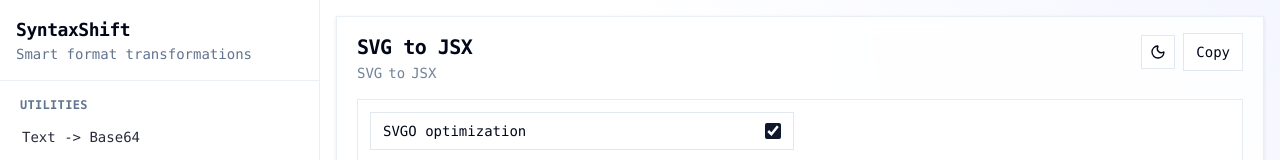
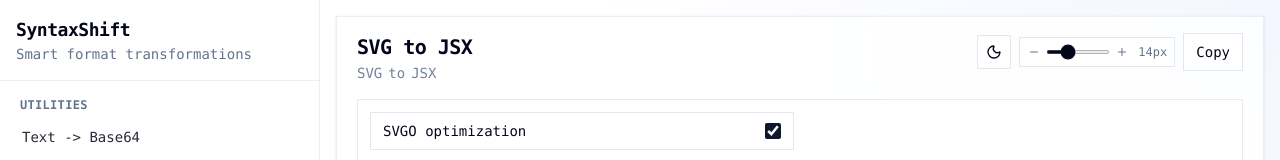
Before and after one commit to salatech/syntaxshift, a Next.js app: page /svg-to-jsx in a window 1280 px wide. Shown: the top 160 px of the page. Built offline with nearby package versions, Linux system fonts and the light colour scheme.

Commit message:
feat: Add font size control to editor panes.

```diff
--- a/components/converter-shell.tsx
+++ b/components/converter-shell.tsx
@@ -1,7 +1,7 @@
 "use client";
 
 import { useEffect, useMemo, useState } from "react";
-import { ArrowLeftRight, Menu, Sparkles, X } from "lucide-react";
+import { ArrowLeftRight, Menu, Minus, Plus, Sparkles, X } from "lucide-react";
 import Link from "next/link";
 
 import { ConverterNav } from "@/components/converter-nav";
@@ -27,6 +27,7 @@
   const [mobileNavOpen, setMobileNavOpen] = useState(false);
   const [settings, setSettings] = useState<ConverterSettings>(() => getDefaultSettings(slug));
   const [reversed, setReversed] = useState(false);
+  const [fontSize, setFontSize] = useState(14);
 
   useEffect(() => {
     setInput(getDefaultInput(slug));
@@ -144,6 +145,21 @@
                 </button>
               ) : null}
               <ThemeToggle />
+              <div className="flex items-center gap-1.5 border border-border bg-background px-2 py-1.5">
+                <Minus className="h-3 w-3 text-muted-foreground" />
+                <input
+                  aria-label="Font size"
+                  className="h-1 w-16 cursor-pointer accent-foreground"
+                  max={24}
+                  min={10}
+                  onChange={(e) => setFontSize(Number(e.target.value))}
+                  step={1}
+                  type="range"
+                  value={fontSize}
+                />
+                <Plus className="h-3 w-3 text-muted-foreground" />
+                <span className="ml-1 w-7 text-xs text-muted-foreground">{fontSize}px</span>
+              </div>
               <button
                 className="border border-border bg-background px-3 py-2 text-sm font-medium transition hover:bg-accent disabled:opacity-50"
                 disabled={!output}
@@ -192,6 +208,7 @@
 
         <section className="relative mt-3 grid min-h-0 flex-1 grid-cols-1 gap-3 pb-20 lg:grid-cols-2 lg:pb-0">
           <EditorPane
+            fontSize={fontSize}
             label={reversed ? converter.targetLabel : converter.sourceLabel}
             language={reversed ? converter.targetLabel : converter.sourceLabel}
             onChange={setInput}
@@ -217,6 +234,7 @@
           )}
 
           <EditorPane
+            fontSize={fontSize}
             label={reversed ? converter.sourceLabel : converter.targetLabel}
             language={reversed ? converter.sourceLabel : converter.targetLabel}
             placeholder={loading ? "Transforming..." : "Output..."}
--- a/components/editor-pane.tsx
+++ b/components/editor-pane.tsx
@@ -15,24 +15,26 @@
   onChange?: (value: string) => void;
   readOnly?: boolean;
   placeholder?: string;
+  fontSize?: number;
 };
 
-const lightTheme = EditorView.theme({
+function makeTheme(isDark: boolean, fontSize: number) {
+  return EditorView.theme({
     "&": {
-    fontSize: "14px",
+      fontSize: `${fontSize}px`,
       backgroundColor: "transparent",
     },
     ".cm-gutters": {
       backgroundColor: "transparent",
       borderRight: "none",
-    color: "oklch(0.55 0.04 257)",
+      color: isDark ? "oklch(0.4 0 0)" : "oklch(0.55 0.04 257)",
     },
     ".cm-content": {
       fontFamily:
         "ui-monospace, SFMono-Regular, Menlo, Monaco, Consolas, 'Liberation Mono', 'Courier New', monospace",
     },
     ".cm-activeLine": {
-    backgroundColor: "oklch(0.93 0.01 255 / 0.5)",
+      backgroundColor: isDark ? "oklch(0.15 0 0 / 0.8)" : "oklch(0.93 0.01 255 / 0.5)",
     },
     ".cm-activeLineGutter": {
       backgroundColor: "transparent",
@@ -44,48 +46,21 @@
       overflow: "auto",
     },
   });
+}
 
-const darkTheme = EditorView.theme({
-  "&": {
-    fontSize: "14px",
-    backgroundColor: "transparent",
-  },
-  ".cm-gutters": {
-    backgroundColor: "transparent",
-    borderRight: "none",
-    color: "oklch(0.4 0 0)",
-  },
-  ".cm-content": {
-    fontFamily:
-      "ui-monospace, SFMono-Regular, Menlo, Monaco, Consolas, 'Liberation Mono', 'Courier New', monospace",
-  },
-  ".cm-activeLine": {
-    backgroundColor: "oklch(0.15 0 0 / 0.8)",
-  },
-  ".cm-activeLineGutter": {
-    backgroundColor: "transparent",
-  },
-  "&.cm-focused": {
-    outline: "none",
-  },
-  ".cm-scroller": {
-    overflow: "auto",
-  },
-});
-
-export function EditorPane({ label, language, value, onChange, readOnly, placeholder }: EditorPaneProps) {
+export function EditorPane({ label, language, value, onChange, readOnly, placeholder, fontSize = 14 }: EditorPaneProps) {
   const { theme } = useTheme();
   const isDark = theme === "dark";
 
   const extensions = useMemo(() => {
-    const ext = [isDark ? darkTheme : lightTheme];
+    const ext = [makeTheme(isDark, fontSize)];
     if (isDark) ext.push(oneDark);
     if (language) {
       const langExt = getLanguageExtension(language);
       if (langExt) ext.push(langExt);
     }
     return ext;
-  }, [language, isDark]);
+  }, [language, isDark, fontSize]);
 
   return (
     <div className="flex h-full min-h-0 flex-1 flex-col border border-border/70 bg-card/80 shadow-sm backdrop-blur">
```
Lines whose indentation alone changed are shown as unchanged.
